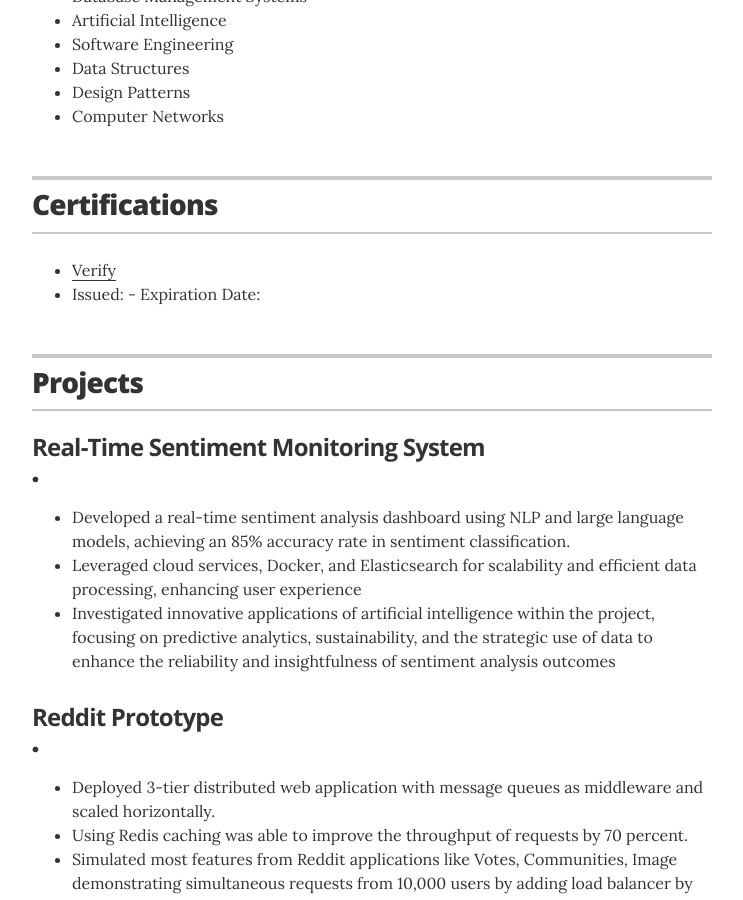
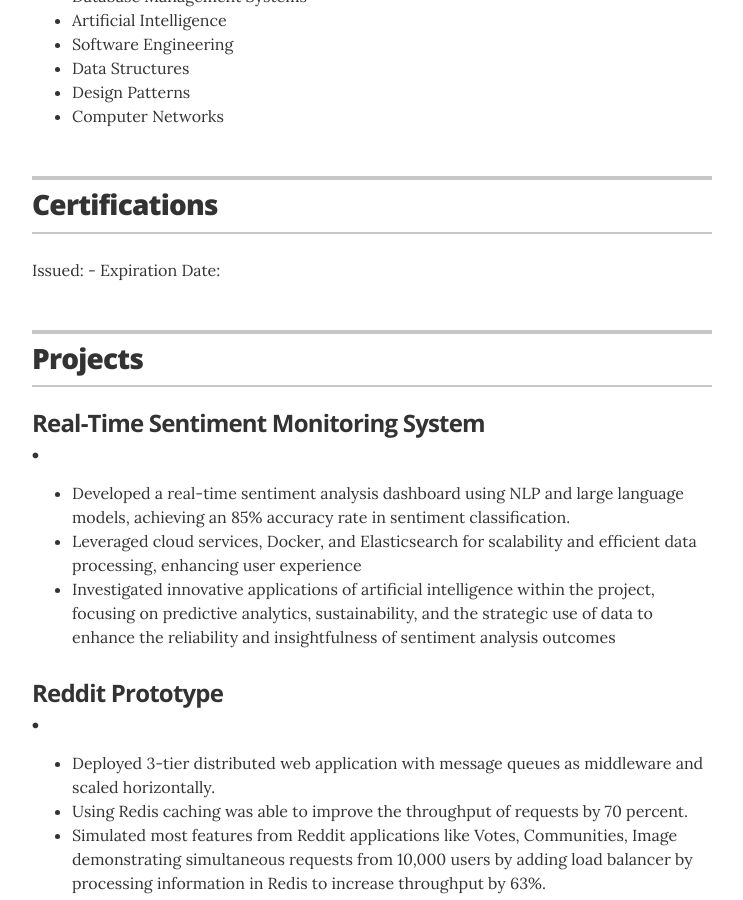
Before and after one commit to vamsidhar18/Resume, a Jekyll site: the page built from index.html, in a window 1280 px wide and 900 px high, scrolled down 1922 px. Shown: the whole window, without its empty margins (268-1011 px from the left). Built offline with Jekyll 4.4.1, drawn with Linux system fonts in a browser that asks for light colours.

Commit message:
updated html for certi

```diff
--- a/_layouts/resume.html
+++ b/_layouts/resume.html
@@ -114,12 +114,12 @@
           <h4 class="resume-item-details" itemprop="description">
             {{ certification.skill }}
           </h4>
-          <div class="resume-item-copy">
-            <ul class="resume-item-list">
-              <li>{{ certification.validation_number }} <a href="{{ certification.verification_url }}" target="_blank">Verify</a></li>
-              <li>Issued: {{ certification.issue_date }} - Expiration Date: {{ certification.expiration_date }}</li>
-            </ul>
-          </div>
+          <p>{{ certification.description }}</p>
+          <p>{{ certification.validation_number }}</p>
+          <p>Issued: {{ certification.issue_date }} - Expiration Date: {{ certification.expiration_date }}</p>
+          {% if certification.verification_url %}
+          <p><a href="{{ certification.verification_url }}" target="_blank">Verify</a></p>
+          {% endif %}
         </div>
          {% endfor %}
       </section>
```
